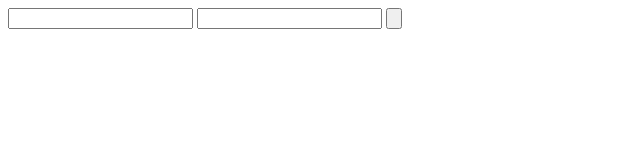
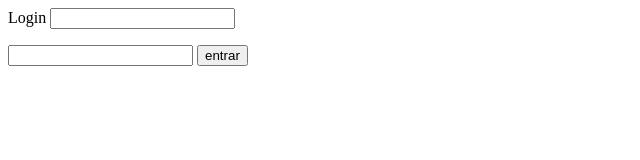
Before and after one commit to CEEMTI-BG-prof-Melissa/aula-04-25-03-vivyan-e-thainara, a plain HTML site: page index.html in a window 1280 px wide. Shown: the whole page, without its empty margins (0-640 px from the left). Drawn offline with Linux system fonts and the light colour scheme.

Commit message:
Update index.html

```diff
--- a/index.html
+++ b/index.html
@@ -1,13 +1,15 @@
 <html>
   <head>
-
+      <title>Aula 04 </title>
   </head>
-
     <body>
         <form>
-            <input type="text">
+            <p>
+              Login <input type="text">
+            </p>
+
             <input type="password">
-            <input type="button">
+          <input type="button" value="entrar">
         </form>
    </body>
 </html>
```
